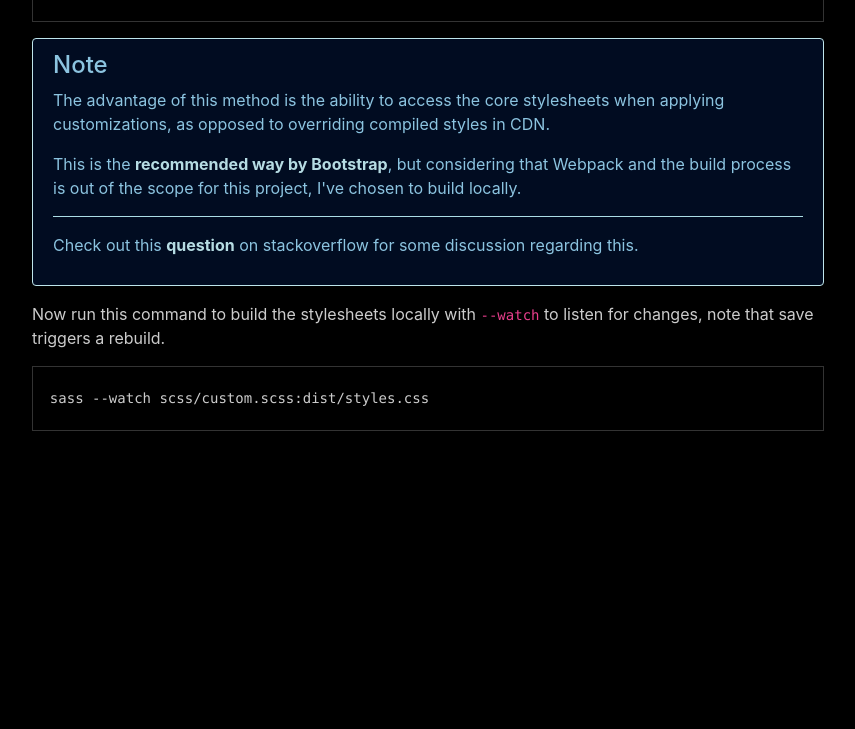
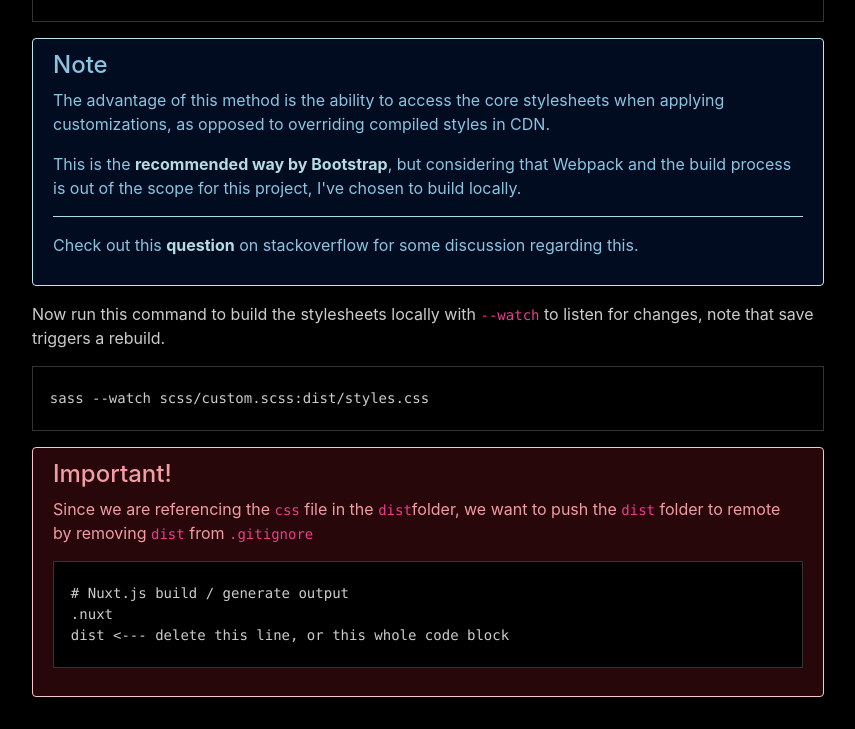
Before and after one commit to jsphkm/CS50-project0, a website: page gettingstarted-page.html in a window 1280 px wide. Shown: the part 2963-3692 px from the top of the page, without its empty margins (371-1226 px from the left). Before the commit the page ends 3426 px from the top, so only its background shows below. Drawn offline with nearby package versions, Linux system fonts and the light colour scheme.

Commit message:
Add warning about dist folder

```diff
--- a/gettingstarted-page.html
+++ b/gettingstarted-page.html
@@ -176,6 +176,16 @@
           <code>
   sass --watch scss/custom.scss:dist/styles.css</code>
         </pre>
+        <div class="alert alert-danger" role="alert">
+          <h4 class="alert-heading">Important!</h4>
+          <p>Since we are referencing the <code>css</code> file in the <code>dist</code>folder, we want to push the <code>dist</code> folder to remote by removing <code>dist</code> from <code>.gitignore</code></p>
+          <pre class="p0-highlight">
+            <code>
+  # Nuxt.js build / generate output
+  .nuxt
+  dist <--- delete this line, or this whole code block</code>
+          </pre>
+        </div>
       </main>
     </div>
   </div>
```
